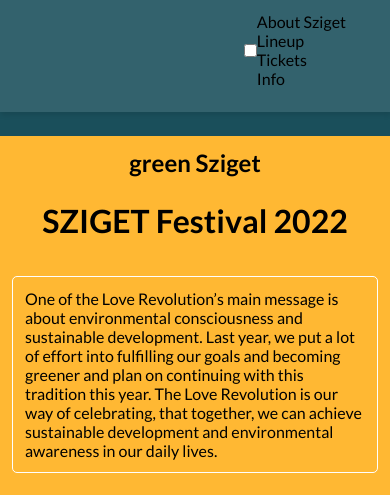
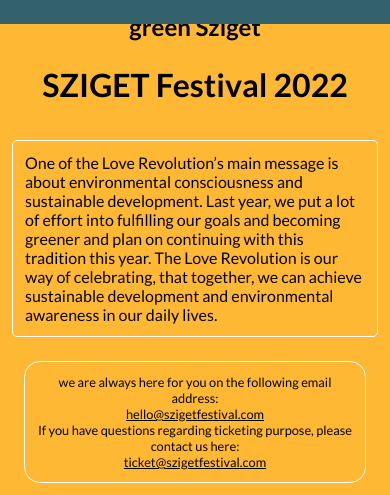
Before and after one commit to MattGomb/Microverse-1st-Capstone-project, a website: page about.html in a window 390 px wide. Shown: the top 495 px of the page. Drawn offline with Linux system fonts and the light colour scheme.

Commit message:
Add minor changes to prepare for hamburger menu

```diff
--- a/about.html
+++ b/about.html
@@ -8,27 +8,15 @@
   <title>About page CAPSTONE</title>
 </head>
 <body class="bg-sherpa-blue-light-1">
-  <nav class="navbar pb-2 bg-sherpa-blue-light-2">
-    <div class="container cont-nav">
-      <input class="p-1" id="menu-toggle" type="checkbox" />
-      <label class='menu-button-container pt-1' for="menu-toggle">
-      <div class='menu-button'></div>
-      </label>
-      <ul class="menu">
-        <li><a href="#about">About Sziget</a></li>
-        <li>Lineup</li>
-        <li>Tickets</li>
-        <li>Info</li>
-      </ul>
+  <nav class="navbar pb-1 bg-sherpa-blue-light-2">
       <ul class="menu-desktop">
         <li><a href="./index.html">Homepage</a></li>
         <li>Lineup</li>
         <li>Tickets</li>
         <li>Info</li>
       </ul>
-    </div>
   </nav>
-    <div id="about" class="about bg-orange-light-2 mt-2 pb-2">
+    <div id="about" class="about bg-orange-light-2 pb-2">
       <h2 class="h4-about pt-1 pb-2">green Sziget
       </h2>
       <h1 class="h1-about pb-2">SZIGET Festival 2022</h1>
--- a/sass/components/_navbar.scss
+++ b/sass/components/_navbar.scss
@@ -9,8 +9,7 @@
   @extend .flex-layout;
 
   padding: $base-padding $base-padding * 2;
-  box-shadow: $base-box-shadow;
-
+  position: fixed;
   .site-title {
     font-size: $font-size-lg;
   }
```
Also changed, not shown: index.html (+1 -2 lines), style.css, 1 other file.
